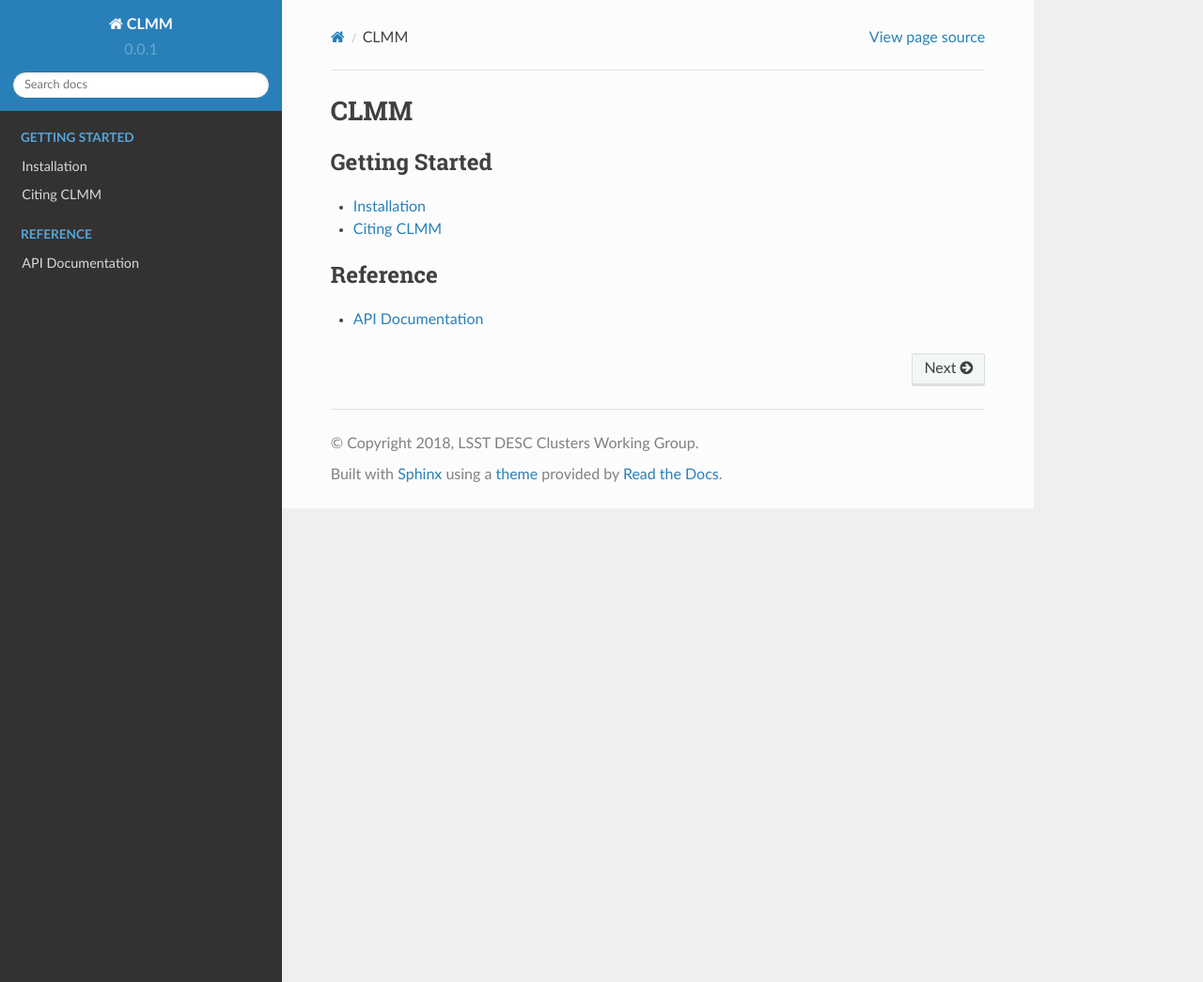
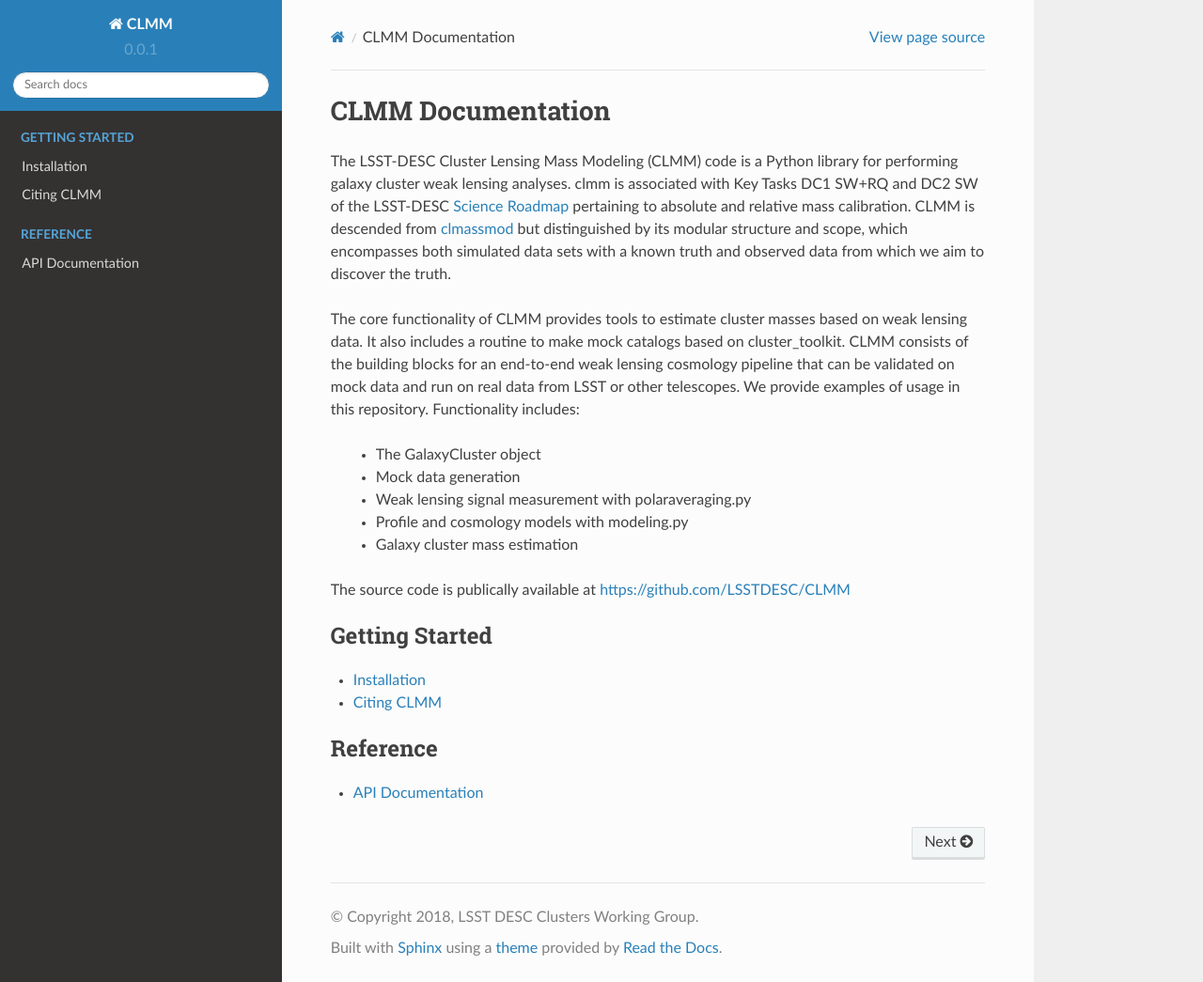
Before and after one commit to LSSTDESC/CLMM, a Sphinx documentation site: the page built from docs/index.rst, in a window 1280 px wide and 1045 px high. Shown: the whole window at 94% size. Built offline with Sphinx 7.4.7 and the Read the Docs theme 2.0.0, drawn with Linux system fonts in a browser that asks for light colours.

Commit message:
Added preamble for documentation parallel to content in Readme.

```diff
--- a/docs/index.rst
+++ b/docs/index.rst
@@ -1,6 +1,34 @@
-****
-CLMM
-****
+******************
+CLMM Documentation
+******************
+
+The LSST-DESC Cluster Lensing Mass Modeling (CLMM) code is a Python
+library for performing galaxy cluster weak lensing analyses. clmm is
+associated with Key Tasks DC1 SW+RQ and DC2 SW of the LSST-DESC
+`Science Roadmap
+<https://lsstdesc.org/sites/default/files/DESC_SRM_V1_4.pdf>`_
+pertaining to absolute and relative mass calibration. CLMM is
+descended from `clmassmod <https://github.com/deapplegate/clmassmod>`_
+but distinguished by its modular structure and scope, which
+encompasses both simulated data sets with a known truth and observed
+data from which we aim to discover the truth.
+
+The core functionality of CLMM provides tools to estimate cluster
+masses based on weak lensing data. It also includes a routine to make
+mock catalogs based on cluster_toolkit. CLMM consists of the building
+blocks for an end-to-end weak lensing cosmology pipeline that can be
+validated on mock data and run on real data from LSST or other
+telescopes. We provide examples of usage in this repository.
+Functionality includes:
+
+ * The GalaxyCluster object
+ * Mock data generation
+ * Weak lensing signal measurement with polaraveraging.py
+ * Profile and cosmology models with modeling.py
+ * Galaxy cluster mass estimation
+
+The source code is publically available at https://github.com/LSSTDESC/CLMM
+
 
 .. toctree::
    :maxdepth: 1
```
